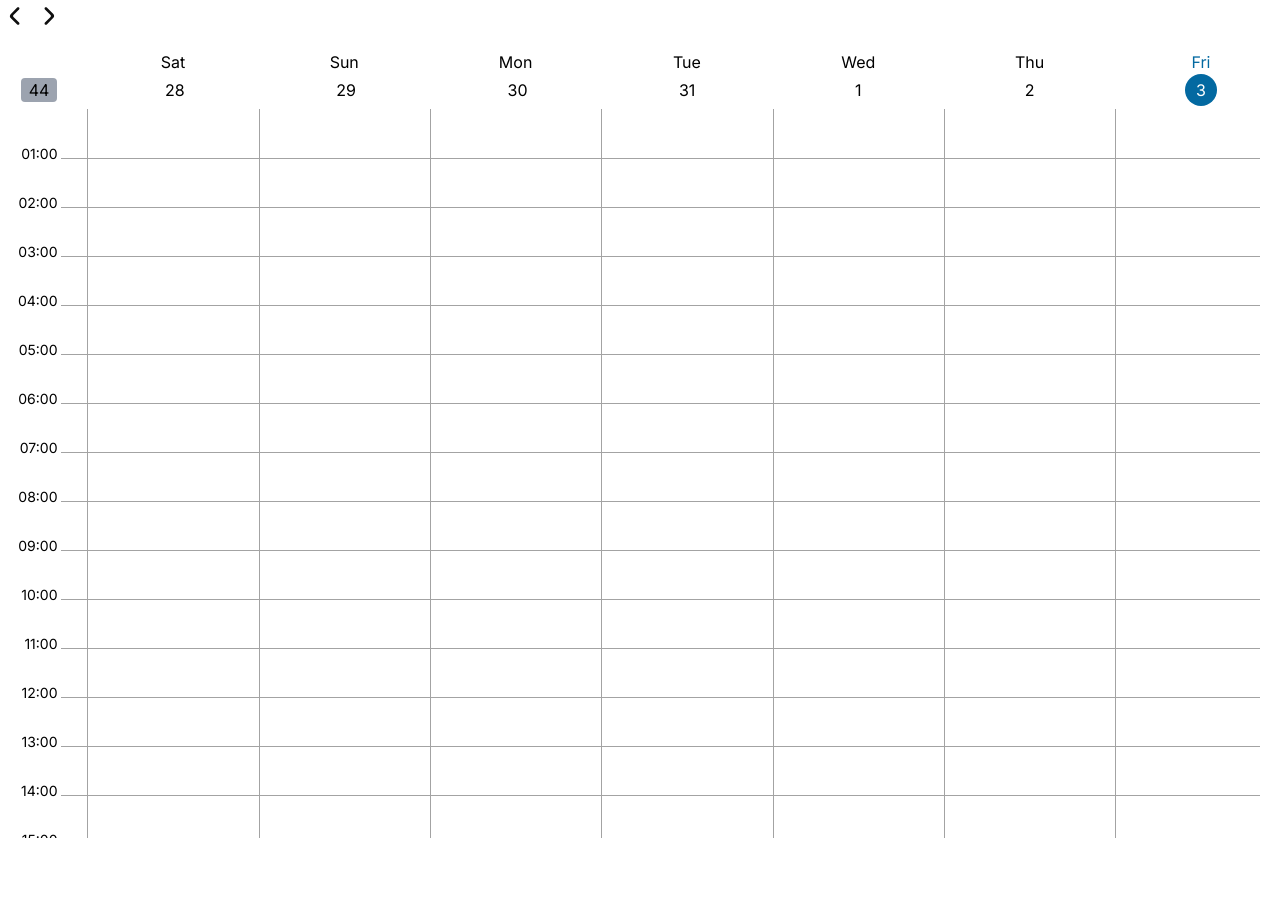
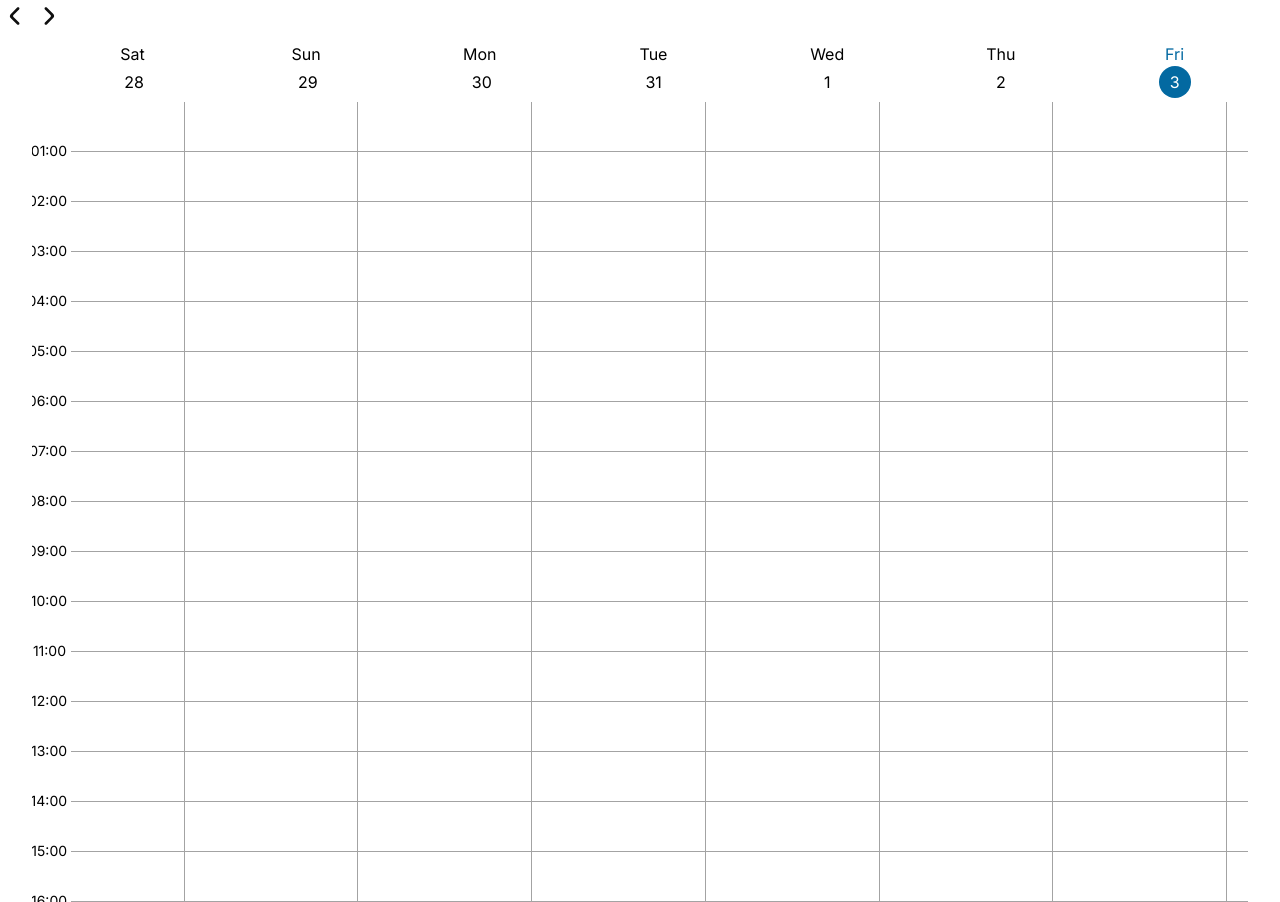
Before and after one commit to Pear-sudo/time, a Next.js app: page / in a window 1280 px wide. Before the commit the page ends 838 px from the top, so only its background shows below. Built offline with nearby package versions, Linux system fonts and the light colour scheme.

Commit message:
the weekday bar will always be visible now
refactored a lot of code!

```diff
--- a/src/app/globals.css
+++ b/src/app/globals.css
@@ -1,3 +1,3 @@
 body {
-    /*overflow: hidden;*/
+    overflow: hidden;
 }
--- a/src/app/mine.tsx
+++ b/src/app/mine.tsx
@@ -5,9 +5,6 @@ import './index.css';
 import arrowPrev from './icons/arrow-prev-small.svg';
 import arrowNext from './icons/arrow-next-small.svg';
 import Image from "next/image";
-import {start} from "repl";
-import {ClassName, id} from "postcss-selector-parser";
-import assert from "assert";
 
 function getWeek(today: Date): number {
     //TODO support different begging day
@@ -30,9 +27,12 @@ function areSameDate(d1: Date, d2: Date): boolean {
     return d1.getFullYear() === d2.getFullYear() && d1.getMonth() === d2.getMonth() && d1.getDate() === d2.getDate()
 }
 
-function DayNumber(prop: { date: Date, children?: React.ReactNode }): JSX.Element {
+function DayNumber(prop: {
+    date: Date,
+    children?: React.ReactNode
+}): JSX.Element {
     return (
-        <div className={`inline-flex flex-col items-center m-1 select-none`}>
+        <div className={`inline-flex flex-col items-center m-1 select-none w-full`}>
             <div className={`${areSameDate(prop.date, new Date()) ? 'text-sky-700' : ''}`}>
                 {getWeekDay(prop.date)}
             </div>
@@ -45,13 +45,70 @@ function DayNumber(prop: { date: Date, children?: React.ReactNode }): JSX.Elemen
     )
 }
 
-function Calendar(prop: { dates: Date[] }): JSX.Element {
+function TimeAxis(prop: { height: number }): JSX.Element {
+    let elements: JSX.Element[] = []
+    for (let i = 0; i < 23; i++) {
+        const s_time = padNumber(2, i + 1) + ':' + padNumber(2, 0)
+        elements.push(
+            <Slot id={i} className={'invisible'} time={s_time}/>
+        )
+    }
+
+    return (
+        <div style={{height: `${prop.height}vh`}}>
+            {elements}
+        </div>
+    )
+}
+
+function Calendar(prop: {
+    dates: Date[]
+}): JSX.Element {
+    const timeAxisRef = useRef<HTMLDivElement>()
+    const [timeAxisPadding, setTimeAxisPadding] = useState(0)
+
+    useEffect(() => {
+        setTimeAxisPadding(getElementWidth(timeAxisRef.current as HTMLDivElement))
+    }, []);
+
     const height = 150
-    const dateToTest = prop.dates[0]
+
+    function mapDate2DayContent(date: Date, index: number, array: Date[]): JSX.Element {
         return (
-        <div className={'flex-row inline-flex p-1 w-full px-5 h-screen overflow-y-auto'}>
-            <Column height={height} date={dateToTest} axis={true}/>
-            <Days dates={prop.dates} height={height}/>
+            <DayContent date={date} height={height}
+                        index={{index: index, length: array.length}}
+                        width={{width: `${1 / prop.dates.length * 100}%`}}
+            />
+        )
+    }
+
+    function mapDate2DayNumber(date: Date, index: number, array: Date[]): JSX.Element {
+        return (
+            <DayNumber date={date}/>
+        )
+    }
+
+    function getRenderDates(dates: Date[]): Date[] {
+        return [...rollDates(prop.dates, -1), ...dates, ...rollDates(prop.dates, 1)]
+    }
+
+    const renderDates = getRenderDates(prop.dates)
+
+    return (
+        <div className={'mx-8'}>
+            <div className={'flex-row inline-flex align-top w-full'}>
+                <Pager dataSet={renderDates} scrollIndex={prop.dates.length} view={prop.dates.length}
+                       mapData={mapDate2DayNumber}
+                       hashData={getDayId} overScrollPixel={-timeAxisPadding - 8}/>
+            </div>
+            <div className={'flex-row inline-flex align-top w-full h-screen overflow-y-auto relative'}>
+                <div ref={timeAxisRef} className={'absolute z-10 bg-white'}>
+                    <TimeAxis height={height}/>
+                </div>
+                <Pager dataSet={renderDates} scrollIndex={prop.dates.length} view={prop.dates.length}
+                       mapData={mapDate2DayContent}
+                       hashData={getDayId} overScrollPixel={-timeAxisPadding - 8}/>
+            </div>
         </div>
     )
 }
@@ -86,78 +143,77 @@ function getPixelsBefore(elements: Map<string, HTMLDivElement>, anchorKey: strin
     return pixelsBefore
 }
 
-function Days(prop: { dates: Date[], height: number }): JSX.Element {
-    const selfDivRef = useRef<HTMLDivElement>()
-    const columnsRef = useRef<Map<string, HTMLDivElement>>(new Map())
+function Pager<DT>(prop: {
+    dataSet: DT[],
+    scrollIndex: number,
+    view: number,
+    mapData: (data: DT, index: number, array: DT[]) => JSX.Element
+    hashData: (data: DT) => string,
+    overScrollPixel?: number
+}): JSX.Element {
     const propRef = useRef(prop)
-    const renderRef = useRef<Date[]>([])
-    const lastScrollRef = useRef<Date>()
+
+    const containerRef = useRef<HTMLDivElement>()
+    const elementsRef = useRef<Map<string, HTMLDivElement>>(new Map())
 
     useEffect(() => {
-        if (!lastScrollRef.current) {
+        if (!propRef.current) {
             updateRefs()
         }
 
+        const oldAnchor = propRef.current.dataSet.at(propRef.current.scrollIndex) as DT
         // @ts-ignore
-        if (!columnsRef.current.has(getDayId(lastScrollRef.current))) {
+        if (!prop.dataSet.map((d) => prop.hashData(d)).includes(prop.hashData(oldAnchor))) {
+            console.warn(`Old anchor is not in the new data set. \nNew: ${prop.dataSet}\nOld Anchor: ${oldAnchor}`)
+            updateRefs()
             return
         }
 
         // first let's adjust the position to previous state (after inserting or removing columns)
-        let anchor: Date = lastScrollRef.current as Date
-        let pixelsBefore: number = getPixelsBefore(columnsRef.current, getDayId(anchor))
-        selfDivRef.current?.scrollTo(pixelsBefore, 0)
+        let pixelsBefore: number = getPixelsBefore(elementsRef.current, prop.hashData(oldAnchor))
+        containerRef.current?.scrollTo(pixelsBefore, 0)
 
         // second, start the animation
-        anchor = scrollToDate
-        pixelsBefore = getPixelsBefore(columnsRef.current, getDayId(anchor))
-        selfDivRef.current?.scrollTo({top: 0, left: pixelsBefore, behavior: "smooth"})
+        const currentAnchor = prop.dataSet.at(prop.scrollIndex) as DT
+        pixelsBefore = getPixelsBefore(elementsRef.current, prop.hashData(currentAnchor))
+        // @ts-ignore
+        containerRef.current?.scrollTo({top: 0, left: pixelsBefore + overScrollPixel, behavior: "smooth"})
 
         updateRefs()
     })
 
-    // @ts-ignore
-    let scrollToDate: Date = prop.dates.at(0)
-    const renderDates: Date[] = getRenderDates(prop.dates)
+    const overScrollPixel = prop.overScrollPixel || 0
 
     function updateRefs() {
         propRef.current = prop
-        renderRef.current = renderDates
-        lastScrollRef.current = scrollToDate
     }
 
-    function getRenderDates(dates: Date[]): Date[] {
-        return [...rollDates(prop.dates, -1), ...dates, ...rollDates(prop.dates, 1)]
-    }
-
-    function registerSelf(self: HTMLDivElement | null, key: string): void {
+    function registerElement(self: HTMLDivElement | null, key: string, ref: React.MutableRefObject<Map<string, HTMLDivElement>>): void {
         if (self) {
-            columnsRef.current.set(key, self)
+            ref.current.set(key, self)
         } else {
-            columnsRef.current.delete(key)
+            ref.current.delete(key)
         }
     }
 
-    function mapDate(date: Date, index: number, array: Date[]): JSX.Element {
+    function mapData(data: DT, index: number, array: DT[]): JSX.Element {
         return (
-            <div key={getDayId(date)}
-                 ref={(self) => registerSelf(self, getDayId(date))}
+            <div key={prop.hashData(data)}
+                 ref={(self) => registerElement(self, prop.hashData(data), elementsRef)}
                  className={'flex-shrink-0'}
-                 style={{flexBasis: `${1 / prop.dates.length * 100}%`}}
+                 style={{flexBasis: `${1 / prop.view * 100}%`}}
             >
-                <Column date={date} height={prop.height}
-                        index={{index: index, length: array.length}}
-                        width={{width: `${1 / prop.dates.length * 100}%`}}
-                />
+                {prop.mapData(data, index, array)}
             </div>
         )
     }
 
     return (
-        <div className={'flex-row inline-flex py-1 px-0 w-full flex-nowrap overflow-x-hidden overflow-y-hidden h-fit'}
-             ref={selfDivRef}
+        <div
+            className={'flex-row inline-flex py-0 px-0 w-full flex-nowrap overflow-x-hidden overflow-y-hidden h-fit'}
+            ref={containerRef}
         >
-            {renderDates.map(mapDate)}
+            {prop.dataSet.map(mapData)}
         </div>
     )
 }
@@ -218,15 +274,6 @@ function padNumber(length: number, number: number): string {
     return s_number
 }
 
-function repeatTimeline(): JSX.Element[] {
-    let elements: JSX.Element[] = []
-    for (let i = 0; i < 23; i++) {
-        const s_time = padNumber(2, i + 1) + ':' + padNumber(2, 0)
-        elements.push(<Slot className={'invisible'}><TimeLine time={s_time}/></Slot>)
-    }
-    return elements
-}
-
 function isHead(index: number, length: number): boolean {
     return index === 0
 }
@@ -239,41 +286,29 @@ function isMiddle(index: number, length: number): boolean {
     return !isHead(index, length) && !isTail(index, length)
 }
 
-function Column(prop: {
+function DayContent(prop: {
     height: number,
     date: Date,
-    axis?: boolean,
-    index?: { index: number, length: number }
-    width?: CSSProperties
+    index: {
+        index: number,
+        length: number
+    }
 }): JSX.Element {
 
     let slots: JSX.Element[] = []
-    let head: JSX.Element
-    if (!prop.axis) {
-        if (prop.index) {
-            // @ts-ignore
     slots = repeatElements(24, (index) => <Slot id={index}
                                                 className={isTail(prop.index.index, prop.index.length) ? 'border-x' : 'border-l'}/>)
-        }
-        head = <DayNumber date={prop.date}/>
-    } else {
-        slots = repeatTimeline()
-        head = <DayNumber date={prop.date}>{<WeekNumber date={prop.date}/>}</DayNumber>
-    }
 
     return (
-        <div className={`shrink -mr-px ${prop.axis ? 'w-fit' : 'w-full'}`}>
-            <div className={`inline-flex flex-row justify-center w-full ${prop.axis ? 'invisible' : ''}`}>
-                {head}
-            </div>
         <div style={{height: `${prop.height}vh`}}>
             {slots}
-            </div>
         </div>
     )
 }
 
-function WeekNumber(prop: { date: Date }): JSX.Element {
+function WeekNumber(prop: {
+    date: Date
+}): JSX.Element {
     return (
         <div className={'text-black rounded bg-gray-400 py-1 px-2 -translate-x-3'}>
             {getWeek(prop.date)}
@@ -281,33 +316,40 @@ function WeekNumber(prop: { date: Date }): JSX.Element {
     )
 }
 
-function TimeLine(prop: { time: string }): JSX.Element {
-    return (
-        <div
-            className={'absolute visible inline top-full left-full -translate-x-full -translate-y-1/2 pr-1 text-sm'}>{prop.time}</div>
-    )
+function Slot(prop: { className?: string, id: number, time?: string }): JSX.Element {
+    const timeDivRef = useRef<HTMLDivElement>()
+    const containerRef = useRef<HTMLDivElement>()
+    useEffect(() => {
+        if (prop.time) {
+            // @ts-ignore
+            containerRef.current.style.width = `${getElementWidth(timeDivRef.current)}px`
         }
+    }, []);
 
-function Slot(prop: { className?: string, id?: number, children?: React.ReactNode }): JSX.Element {
     let isHead = false
     let isTail = false
-    if (prop.id !== undefined && prop.id !== null) {
     if (prop.id === 0)
         isHead = true
     if (prop.id === 23)
         isTail = true
-    }
-    const baseStyle: CSSProperties = {height: `${1 / 24 * 100}%`, marginTop: '-1px'}
+
+    const baseStyle: CSSProperties = {height: `${1 / 24 * 100}%`}
     return (
+        <div ref={containerRef}
+             className={`w-full border-neutral-400 relative ${prop.className} ${isTail ? '' : 'border-b'}`}
+             style={baseStyle}>
             <div
-            className={`w-full border-neutral-400 relative ${prop.className} ${isHead ? '' : 'border-t'} ${isTail ? '' : 'border-b'}`}
-            style={baseStyle}>
-            {prop.children}
+                ref={timeDivRef}
+                className={'absolute visible inline top-full left-full -translate-x-full -translate-y-1/2 pr-1 text-sm'}>
+                {prop.time}
+            </div>
         </div>
     )
 }
 
-function NavigationButtons(prop: { onClick: (nextPeriod: boolean) => void }): JSX.Element {
+function NavigationButtons(prop: {
+    onClick: (nextPeriod: boolean) => void
+}): JSX.Element {
 
     return (
         <div className={'inline-flex flex-row'}>
```
Lines whose indentation alone changed are shown as unchanged.
